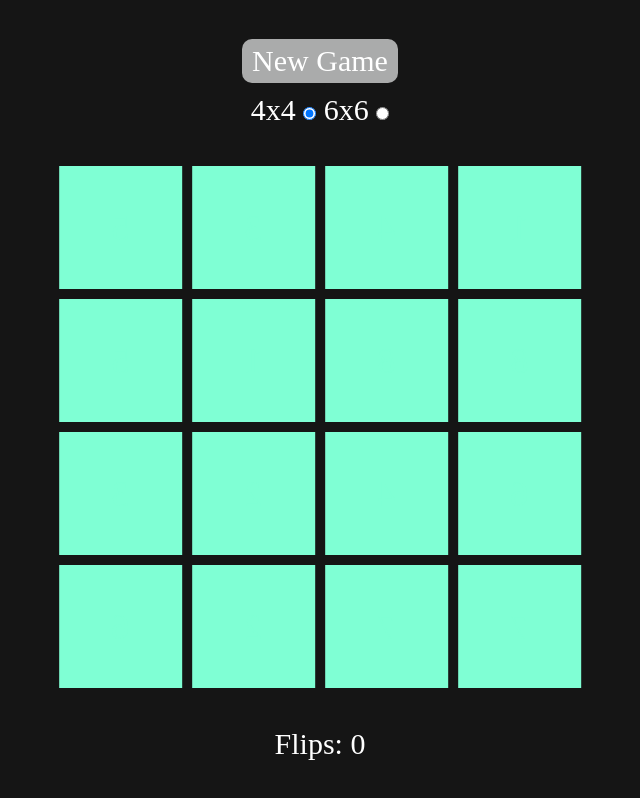
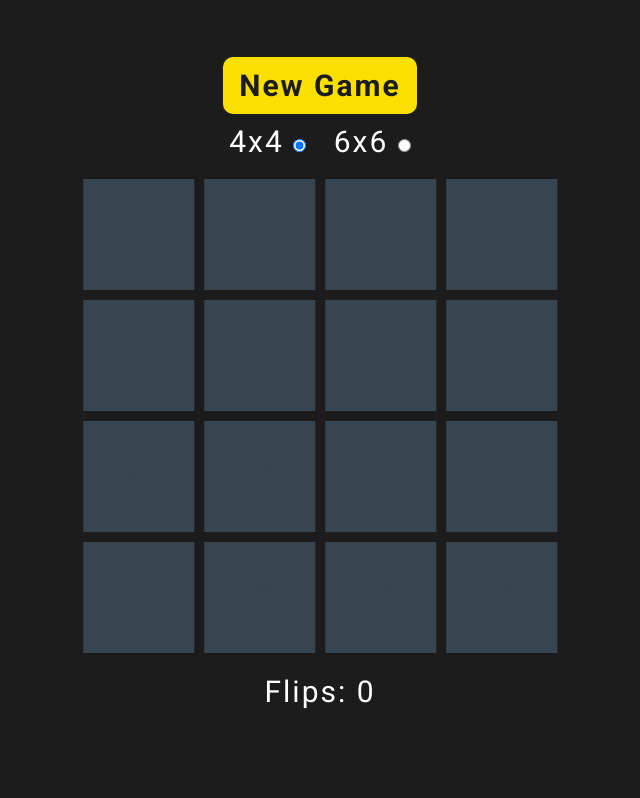
Before and after one commit to Wystov/memory-game, a plain HTML site: page index.html in a window 1280 px wide. Both pictures are taken after a click on the element "New Game". Shown: the whole page, without its empty margins (320-960 px from the left). Drawn offline with Linux system fonts and the light colour scheme.

Commit message:
feat: ui

```diff
--- a/game.js
+++ b/game.js
@@ -1,5 +1,6 @@
 const startBtn = document.querySelector('.start');
 startBtn.addEventListener('click', createCardBoard);
+startBtn.addEventListener('click', dancingButton);
 const cardBoard = document.querySelector('.cardboard');
 const showTurns = document.querySelector('.turns');
 const radio = document.querySelectorAll('input[name=size]');
@@ -10,14 +11,18 @@ const cardboardContent = [];
 const queue = [];
 let turns = 0;
 let match = 0;
+let rotation = 360;
 
+function dancingButton() {
+    startBtn.style = `transform: rotate(${rotation}deg)`;
+    rotation += 360;
+}
 
 function shuffle() {
     cardboardContent.length = 0;
     turns = 0;
     match = 0;
-    showTurns.textContent = `Flips: ${turns}`;
-    prevBest.textContent = '';
+    prevBest.textContent = "\u00A0";
     for (let i = 1; i <= cardboardSize; i++) {
         cardboardContent.push(i, i);
     }
@@ -63,11 +68,13 @@ function checkFlip() {
 
 
 function createCardBoard() {
+    cardBoard.classList.remove('cardboard-active');
+    showTurns.classList.remove('turns-active');
+    prevBest.classList.remove('prev-best-active');
+    setTimeout(() => {
+        cardBoard.classList.add('cardboard-active');
         cardBoard.innerHTML = '';
         shuffle();
-    if (localStorage.getItem(`best-${cardboardSize}`)) {
-        prevBest.textContent = `Previous best is ${localStorage.getItem(`best-${cardboardSize}`)}`;
-    }
         cardboardContent.forEach(x => {
             const card = document.createElement('div');
             card.classList.add('card');
@@ -77,7 +84,16 @@ function createCardBoard() {
             card.innerHTML = x;
             cardBoard.append(card);
             card.addEventListener('click', flip);
+            showTurns.classList.add('turns-active');
+            prevBest.classList.add('prev-best-active');
+            if (localStorage.getItem(`best-${cardboardSize}`)) {
+                prevBest.textContent = `Previous best is ${localStorage.getItem(`best-${cardboardSize}`)}`;
+            }
+            showTurns.textContent = `Flips: ${turns}`;
             })
+    }, 500);
+
+
 }
 
 function fieldSelect() {
--- a/index.html
+++ b/index.html
@@ -20,7 +20,7 @@
                 </label>
             </div>
             <div class="cardboard"></div>
-            <div class="turns"></div>
+            <div class="turns">Flips:</div>
             <div class="prev-best"></div>
         </div>
     </div>
--- a/style.css
+++ b/style.css
@@ -1,11 +1,15 @@
+@import url('https://fonts.googleapis.com/css2?family=Roboto:wght@400;700&display=swap');
+
 * {
     padding: 0;
     margin: 0;
     user-select: none;
+    font-family: roboto, sans-serif;
+    letter-spacing: 2px;
 }
 
 .wrapper {
-    background-color: rgb(21, 21, 21);
+    background-color: #1C1C1C;
     color: white;
     display: flex;
     justify-content: center;
@@ -23,11 +27,14 @@
 }
 
 .start {
-    background-color: rgb(170, 171, 171);
-    padding: 5px 10px;
+    background-color: #FADF00;
+    padding: 11px 16px;
+    color: #1C1C1C;
+    font-weight: 700;
     border-radius: 10px;
     cursor: pointer;
     margin-bottom: 10px;
+    transition: .5s;
 }
 
 .cardboard {
@@ -36,9 +43,17 @@
     justify-content: center;
     align-content: center;
     margin: 20px;
-    width: 70vh;
-    height: 70vh;
+    max-width: 0;
+    max-height: 0;
+    overflow: hidden;
     gap: 10px;
+    transition: .5s;
+}
+
+.cardboard-active {
+    max-height: 70vh;
+    max-width: 70vh;
+    transition: .5s;
 }
 
 .card {
@@ -48,8 +63,8 @@
     align-items: center;
     height: 0;
     cursor: pointer;
-    background-color: aquamarine;
-    color: aquamarine;
+    background-color: #36454f;
+    color: #36454f;
     transform: rotateY(180deg);
     transition: .5s;
 }
@@ -57,20 +72,38 @@
 .flip {
     transform: rotateY(360deg);
     transition: .5s;
-    color: black;
+    color: #ffffff;
 }
 
 .match {
-    background-color: gold;
+    background-color:#FADF00;
+    color: #1C1C1C;
 }
 
 label {
     cursor: pointer;
+    margin: 0 9px;
+}
+
+.turns,
+.prev-best {
+    color: #1C1C1C;
+    transition: .5s;
+}
+
+.turns-active,
+.prev-best-active {
+    color: #ffffff;
+    transition: .5s;
 }
 
 @media (max-width: 500px) {
     .cardboard {
-        width: 90vw;
-        height: 90vw;
+        max-width: 0;
+        max-height: 0;
     }
-  }
+    .cardboard-active {
+        max-height: 90vw;
+        max-width: 90vw;
+    }
+}
```
Lines whose indentation alone changed are shown as unchanged.
